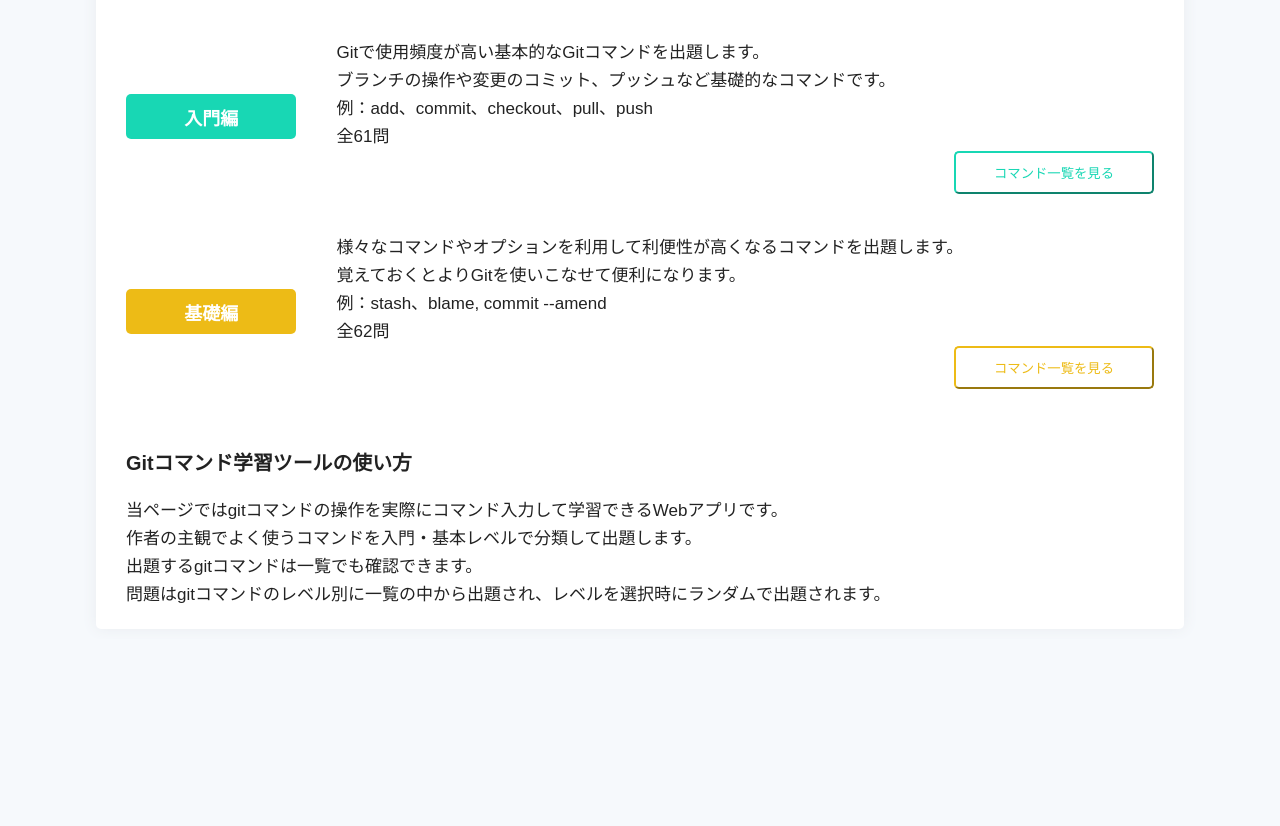
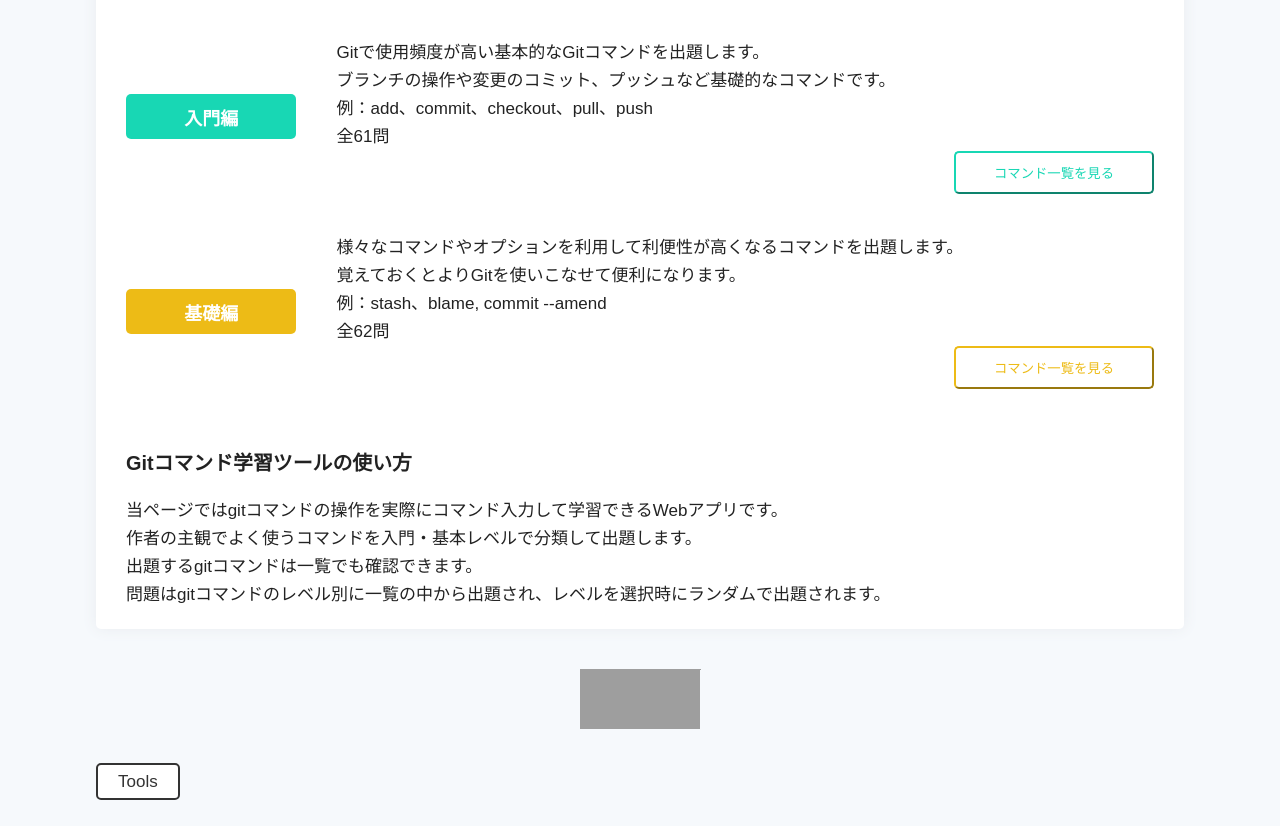
Before and after one commit to oonuma-a/git_practice, a plain HTML site: page index.html in a window 1280 px wide. Shown: the part 173-999 px from the top of the page. Before the commit the page ends 812 px from the top, so only its background shows below. Drawn offline with Linux system fonts and the light colour scheme; grey boxes are pictures that could not be loaded.

Commit message:
出題画面改修2

```diff
--- a/index.html
+++ b/index.html
@@ -238,6 +238,15 @@
 </div>
 
 
+<div id="img_random" onload="img_random()">
+</div>
+<div id ="back_btn">
+    <a href="../index.html">Tools</a>
+</div>
+
+
+
+
 <script src="script.js"></script>
 </body>
 </html>
--- a/script.js
+++ b/script.js
@@ -398,3 +398,20 @@ function endQuiz() {
   var form = document.getElementById('hidden_form');
   form.style.display = 'none';
 }
+
+
+/* 広告画像表示 */
+let img = new Array();
+img[0] = '<A HREF="https://px.a8.net/svt/ejp?a8mat=3Z6V1S+53DJ3M+348+6F1WI" rel="nofollow">LOLIPOP</A><img border="0" width="1" height="1" src="https://www14.a8.net/0.gif?a8mat=3Z6V1S+53DJ3M+348+6F1WI" alt="">';
+img[1] = '<a href="https://px.a8.net/svt/ejp?a8mat=3Z6V1S+64AELU+5EOC+BWVTE" rel="nofollow">楽天Kobo</a><img border="0" width="1" height="1" src="https://www11.a8.net/0.gif?a8mat=3Z6V1S+64AELU+5EOC+BWVTE" alt="">';
+img[2] = '<a href="https://px.a8.net/svt/ejp?a8mat=3Z6UA0+4MPE5U+32T6+5ZEMP" rel="nofollow"><img border="0" width="120" height="60" alt="" src="https://www26.a8.net/svt/bgt?aid=240504264280&wid=001&eno=01&mid=s00000014361001005000&mc=1"></a><img border="0" width="1" height="1" src="https://www14.a8.net/0.gif?a8mat=3Z6UA0+4MPE5U+32T6+5ZEMP" alt="">';
+img[3] = '<a href="https://px.a8.net/svt/ejp?a8mat=3NP6NS+1PX3OY+4RNG+5ZU29" rel="nofollow"><img border="0" width="120" height="60" alt="" src="https://www29.a8.net/svt/bgt?aid=221204728104&wid=001&eno=01&mid=s00000022246001007000&mc=1"></a><img border="0" width="1" height="1" src="https://www15.a8.net/0.gif?a8mat=3NP6NS+1PX3OY+4RNG+5ZU29" alt="">';
+img[4] = '<a href="https://px.a8.net/svt/ejp?a8mat=3NKZKO+FSKZHU+CO4+6CHB5" rel="nofollow"><img border="0" width="350" height="240" alt="" src="https://www25.a8.net/svt/bgt?aid=221008920955&wid=001&eno=01&mid=s00000001642001066000&mc=1"></a><img border="0" width="1" height="1" src="https://www18.a8.net/0.gif?a8mat=3NKZKO+FSKZHU+CO4+6CHB5" alt="">';
+img[5] = '<a href="https://px.a8.net/svt/ejp?a8mat=35DC04+EOOXYQ+50+2HQGAP" rel="nofollow"><img border="0" width="468" height="60" alt="" src="https://www28.a8.net/svt/bgt?aid=190418692888&wid=001&eno=01&mid=s00000000018015072000&mc=1"></a><img border="0" width="1" height="1" src="https://www15.a8.net/0.gif?a8mat=35DC04+EOOXYQ+50+2HQGAP" alt="">';
+
+/* 広告をランダムに表示させる関数 */
+img_random();
+function img_random(){
+num = Math.floor( Math.random() * img.length);
+document.getElementById("img_random").innerHTML = img[num];
+}
--- a/style.css
+++ b/style.css
@@ -341,3 +341,32 @@ hr{
   #about {
     margin: 60px 0 0 0;
   }
+
+  #back_btn{
+    width: 85vw;
+    margin: 30px auto;
+}
+
+#back_btn a{
+    margin: 25px 0;
+    color: #333;
+    padding: 7px 20px;
+    text-decoration: none;
+    background-color: #fff;
+    border: 2px solid #333;
+    border-radius: 5px;
+    color: #333;
+}
+#back_btn a:hover{
+    color: #fff;
+    background-color: #333;
+    border: 2px solid transparent;
+    color: #fff;
+    text-decoration:underline;
+}
+
+#img_random{
+    display: flex;
+    justify-content: center;
+    margin-top: 40px;
+}
```
